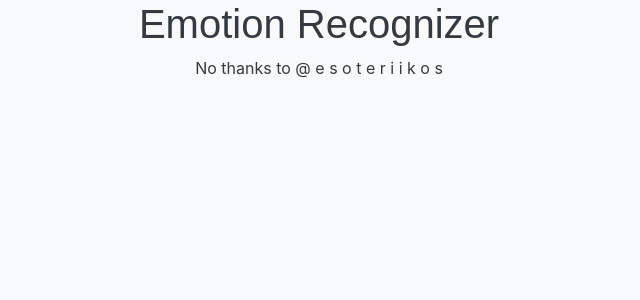
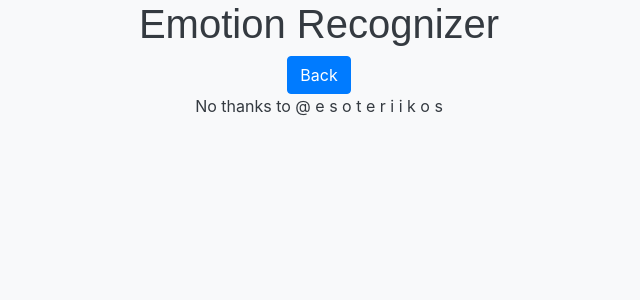
Before and after one commit to james-jasvin/Emotion-Recognizer, a Flask app: template templates/results.html in a window 1280 px wide. Shown: the top 300 px of the page, without its empty margins (321-961 px from the left). Run offline with Flask 2, Linux system fonts and the light colour scheme; the template is opened without the code that fills it, so the values that code supplies are empty; some libraries are stand-ins or nearby versions; some web fonts are replaced.

Commit message:
Added Back Button

```diff
--- a/templates/results.html
+++ b/templates/results.html
@@ -58,6 +58,9 @@
 
 	</div>
 
+	<div id="back-button">
+		<a href="{{url_for('home')}}" class="btn btn-primary btn-md">Back</a>
+	</div>
 	<p> No thanks to @ e s o t e r i i k o s </p>
 </body>
 </html>
```
